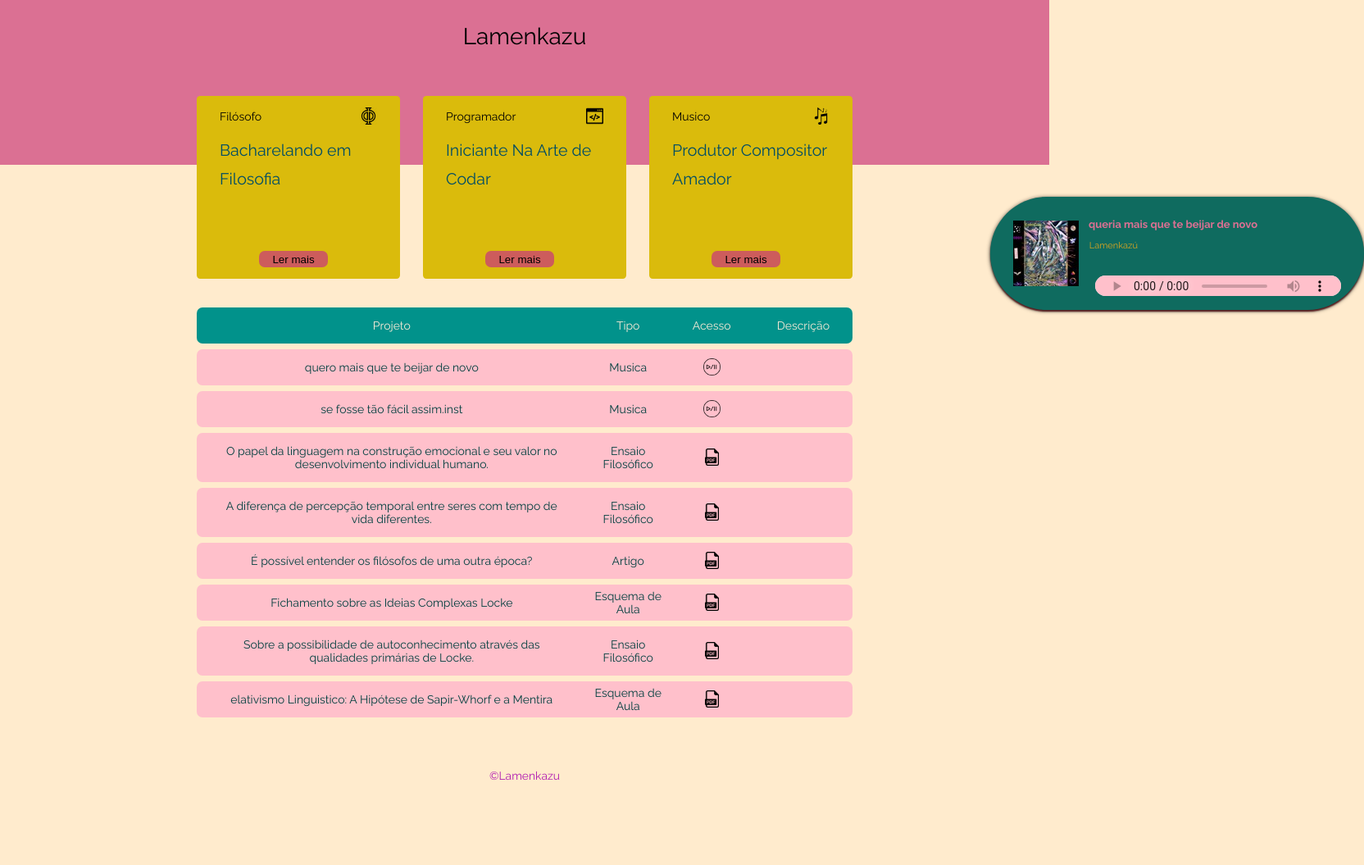
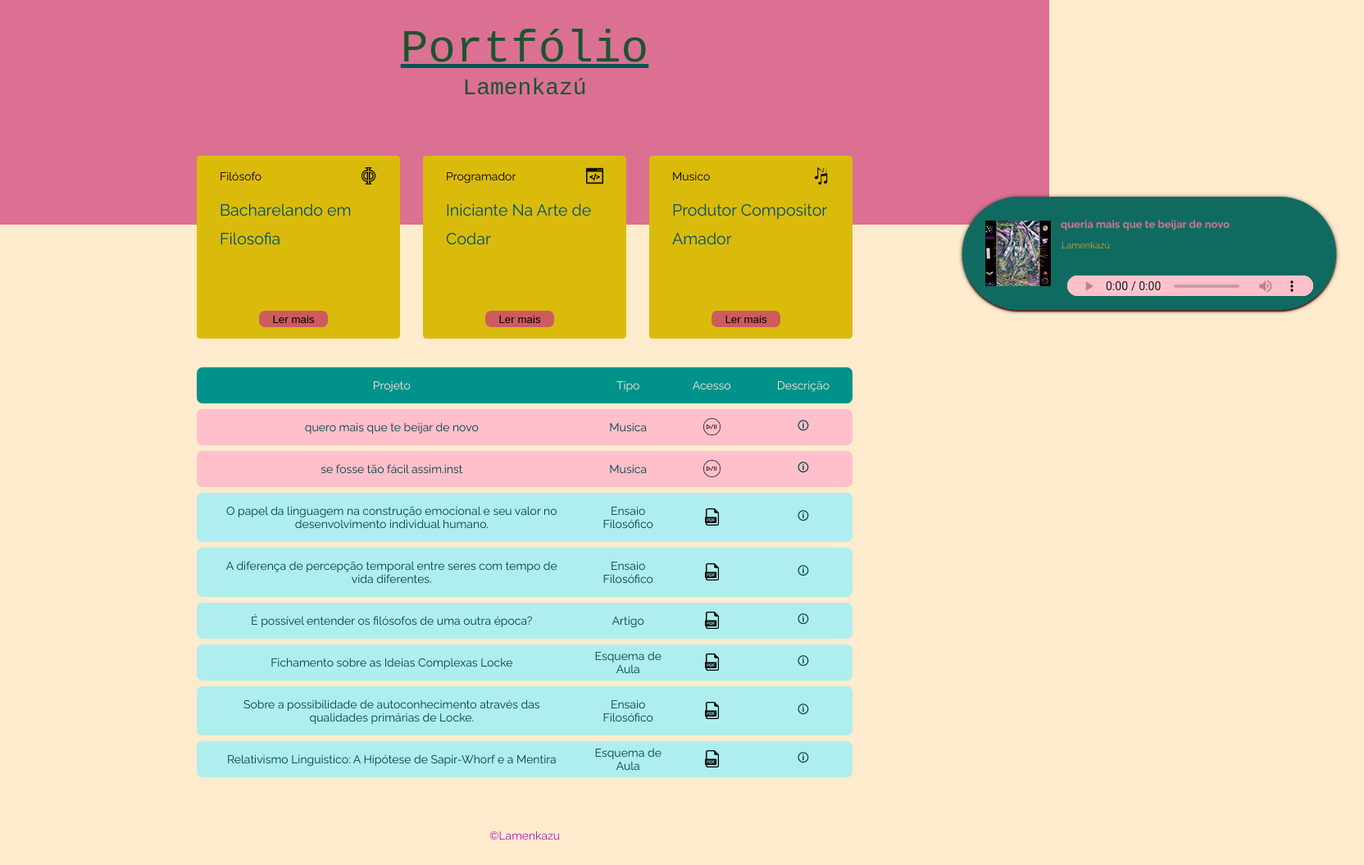
Before and after one commit to lamenkazu/lamenkazu, a plain HTML site: page index.html in a window 1280 px wide. Shown: the whole page at 82% size, 1664 px wide, since content can reach past the window. Before the commit the page ends 982 px from the top, so only its background shows below. Drawn offline with Linux system fonts and the light colour scheme.

Commit message:
Atualização Estilo e HTML

```diff
--- a/index.html
+++ b/index.html
@@ -6,6 +6,7 @@
     <meta http-equiv="X-UA-Compatible" content="IE=edge">
     <meta name="viewport" content="width=device-width, initial-scale=1.0">
     <title>Lamen</title>
+    <link rel="icon" type="Imagem/png" href="./img/pngwing.com.png"/>
     <link rel="stylesheet" href="./style.css">
     <link rel="preconnect" href="https://fonts.googleapis.com">
     <link rel="preconnect" href="https://fonts.gstatic.com" crossorigin>
@@ -16,7 +17,8 @@
 <body>
 
     <header>
-        <h1 id='logo'>Lamenkazu</h1>
+        <h1 class="logo">Portfólio</h1>
+        <h2 class='logo'>Lamenkazú</h2>
     </header>
 
     <main class='container'>
@@ -32,7 +34,7 @@
                 <button class='botaocard' onclick="abrirFilosofia()">Ler mais</button>
             </div>
 
-            <div class="card">
+            <div class="card" id='cardmid'>
                 <h3>
                     <span>Programador</span>
                     <img class='icon' src="./img/iconeprogramação.png" alt="Icone Simbolo de Programação">
@@ -41,7 +43,7 @@
                 <button class='botaocard' onclick="abrirProgramação()">Ler mais</button>
             </div>
 
-            <div class="card">
+            <div class="card" id='cardbot'>
                 <h3>
                     <span>Musico</span>
                     <img src="./img/iconemusica.png" alt="Icone Simbolos Musicais" class="icon">
@@ -49,120 +51,6 @@
                 <p>Produtor Compositor Amador</p>
                 <button class='botaocard' onclick="abrirMusica()">Ler mais</button>
             </div>
-
-        </section>
-
-        <section id='projetos'>
-            <h2 class='sr-only'>Projetos</h2>
-
-            <table id='tabela'>
-                <thead>
-                    <th>Projeto</th>
-                    <th>Tipo</th>
-                    <th>Acesso</th>
-                    <th>Descrição</th>
-                </thead>
-
-                <tbody>
-                    <tr>
-                        <td>quero mais que te beijar de novo</td>
-                        <td>Musica</td>
-                        <td>
-                            <a href="#" class="button new">
-                                <img src="./img/iconeplaypause.png" alt="Icone Play e Pause" class='icon'>
-                            </a>
-                        </td>
-                        <td></td>
-                    </tr>
-
-                    <tr>
-                        <td>se fosse tão fácil assim.inst</td>
-                        <td>Musica</td>
-                        <td>
-                            <a href="#" class="button new">
-                                <img src="./img/iconeplaypause.png" alt="Icone Play e Pause" class='icon'>
-                            </a>
-                        </td>
-                        <td></td>
-                    </tr>
-
-                    <tr>
-                        <td>O papel da linguagem na construção emocional e seu valor no
-                            desenvolvimento individual humano.
-                        </td>
-                        <td>
-                            Ensaio Filosófico
-                        </td>
-                        <td>
-                            <a href="#" class='button new'>
-                                <img src="./img/pdf.png" alt="Icone Download PDF" class='icon'>
-                            </a>
-                        </td>
-                        <td></td>
-                    </tr>
-
-                    <tr>
-                        <td>A diferença de percepção temporal
-                            entre seres com tempo de vida
-                            diferentes.</td>
-                        <td>
-                            Ensaio Filosófico
-                        </td>
-                        <td>
-                            <a href="#" class='button new'>
-                                <img src="./img/pdf.png" alt="Icone Download PDF" class='icon'>
-                            </a>
-                        </td>
-                        <td></td>
-
-                    </tr>
-                    <tr>
-                        <td>É possível entender os filósofos de uma outra época?</td>
-                        <td>Artigo</td>
-                        <td>
-                            <a href="#" class='button new'>
-                                <img src="./img/pdf.png" alt="Icone Download PDF" class='icon'>
-                            </a>
-                        </td>
-                        <td></td>
-                    </tr>
-
-                    <tr>
-                        <td>Fichamento sobre as Ideias Complexas Locke</td>
-                        <td>Esquema de Aula</td>
-                        <td>
-                            <a href="#" class='button new'>
-                                <img src="./img/pdf.png" alt="Icone Download PDF" class='icon'>
-                            </a>
-                        </td>
-                        <td></td>
-                    </tr>
-
-                    <tr>
-                        <td>Sobre a possibilidade de autoconhecimento através das qualidades primárias de Locke.</td>
-                        <td>Ensaio Filosófico</td>
-                        <td>
-                            <a href="#" class='button new'>
-                                <img src="./img/pdf.png" alt="Icone Download PDF" class='icon'>
-                            </a>
-                        </td>
-                        <td></td>
-                    </tr>
-
-                    <tr>
-                        <td>elativismo Linguistico: A Hipótese de
-                            Sapir-Whorf e a Mentira</td>
-                        <td>Esquema de Aula</td>
-                        <td>
-                            <a href="#" class='button new'>
-                                <img src="./img/pdf.png" alt="Icone Download PDF" class='icon'>
-                            </a>
-                        </td>
-                        <td></td>
-                    </tr>
-
-                </tbody>
-            </table>
 
         </section>
 
@@ -179,6 +67,120 @@
                     </div>
                 </div>
             </div>
+        </section>
+
+        <section id='projetos'>
+            <h2 class='sr-only'>Projetos</h2>
+
+            <table id='tabela'>
+                <thead>
+                    <th>Projeto</th>
+                    <th>Tipo</th>
+                    <th>Acesso</th>
+                    <th>Descrição</th>
+                </thead>
+
+                <tbody>
+                    <tr class='musica'>
+                        <td>quero mais que te beijar de novo</td>
+                        <td>Musica</td>
+                        <td>
+                            <a href="#" class="button new">
+                                <img src="./img/iconeplaypause.png" alt="Icone Play e Pause" class='icon'>
+                            </a>
+                        </td>
+                        <td>🛈</td>
+                    </tr>
+
+                    <tr>
+                        <td>se fosse tão fácil assim.inst</td>
+                        <td>Musica</td>
+                        <td>
+                            <a href="#" class="button new">
+                                <img src="./img/iconeplaypause.png" alt="Icone Play e Pause" class='icon'>
+                            </a>
+                        </td>
+                        <td>🛈</td>
+                    </tr>
+
+                    <tr>
+                        <td class='filosofia' >O papel da linguagem na construção emocional e seu valor no
+                            desenvolvimento individual humano.
+                        </td>
+                        <td class='filosofia'>
+                            Ensaio Filosófico
+                        </td>
+                        <td class='filosofia'>
+                            <a href="#" class='button new'>
+                                <img src="./img/pdf.png" alt="Icone Download PDF" class='icon'>
+                            </a>
+                        </td>
+                        <td class='filosofia'>🛈</td>
+                    </tr>
+
+                    <tr>
+                        <td class='filosofia'>A diferença de percepção temporal
+                            entre seres com tempo de vida
+                            diferentes.</td>
+                        <td class='filosofia'>
+                            Ensaio Filosófico
+                        </td>
+                        <td class='filosofia'>
+                            <a href="#" class='button new'>
+                                <img src="./img/pdf.png" alt="Icone Download PDF" class='icon'>
+                            </a>
+                        </td>
+                        <td class='filosofia'>🛈</td>
+
+                    </tr>
+                    <tr>
+                        <td class='filosofia'>É possível entender os filósofos de uma outra época?</td>
+                        <td class='filosofia'> Artigo</td>
+                        <td class='filosofia'>
+                            <a href="#" class='button new'>
+                                <img src="./img/pdf.png" alt="Icone Download PDF" class='icon'>
+                            </a>
+                        </td>
+                        <td class='filosofia'>🛈</td>
+                    </tr>
+
+                    <tr>
+                        <td class='filosofia'>Fichamento sobre as Ideias Complexas Locke</td>
+                        <td class='filosofia'>Esquema de Aula</td>
+                        <td class='filosofia'>
+                            <a href="#" class='button new'>
+                                <img src="./img/pdf.png" alt="Icone Download PDF" class='icon'>
+                            </a>
+                        </td>
+                        <td class='filosofia'>🛈</td>
+                    </tr>
+
+                    <tr>
+                        <td class='filosofia'>Sobre a possibilidade de autoconhecimento através das qualidades primárias de Locke.</td>
+                        <td class='filosofia'>Ensaio Filosófico</td>
+                        <td class='filosofia'>
+                            <a href="#" class='button new'>
+                                <img src="./img/pdf.png" alt="Icone Download PDF" class='icon'>
+                            </a>
+                        </td>
+                        <td class='filosofia'>🛈</td>
+                    </tr>
+
+                    <tr>
+                        <td class='filosofia'>Relativismo Linguistico: A Hipótese de
+                            Sapir-Whorf e a Mentira</td>
+                        <td class='filosofia'>Esquema de Aula</td>
+                        <td class='filosofia'>
+                            <a href="#" class='button new'>
+                                <img src="./img/pdf.png" alt="Icone Download PDF" class='icon'>
+                            </a>
+                        </td>
+                        <td class='filosofia'>🛈</td>
+                    </tr>
+
+                </tbody>
+            </table>
+
         </section>
 
     </main>
--- a/style.css
+++ b/style.css
@@ -48,24 +48,33 @@ header{
     text-align: center;
 }
 
-#logo{
-    color:black;
+.logo{
+    color:rgb(27, 85, 46);
     font-weight: 100;
+    font-family:'Courier New', Courier, monospace;
+    margin-top: 0;
 }
 
 
 /* Titles ============================================================= */
+h1{
+    font-size: 4rem;
+    text-decoration: underline;
+    text-decoration-color:rgb(0, 85, 81);
+}
 h2{
     margin-top:1rem;
     margin-bottom: 0.8rem;
     color:#7e1e76;
     font-weight: normal;
+    font-size: 2rem;
+
 }
 
 h4{
     margin-top:1rem;
     margin-bottom: 0.8rem;
-    color:#7e1e76;
+    color:#cc4acc;
     font-weight: normal;
 }
 
@@ -155,6 +164,7 @@ button{
     color: rgb(0, 77, 102);
 }
 
+
 .card h3{
     font-weight: normal;
     font-size: 1rem;
@@ -230,6 +240,10 @@ table th{
 table td{
     background:pink;
     text-align: center;
+}
+
+table td.filosofia{
+    background:paleturquoise;
 }
 /*table tbody tr{
     opacity: 0.7;
@@ -309,9 +323,9 @@ table tbody tr:hover{
 
 /* Player ============================================================= */
 #mainPlayer{
-    position:absolute;
+    position:fixed;
     bottom:0rem;
-    right: -30%;
+    right: -25rem;
     top:30%;
     align-items: center;
     justify-content: center;
```
Also changed, not shown: img/Lamenkazu.png (added).
